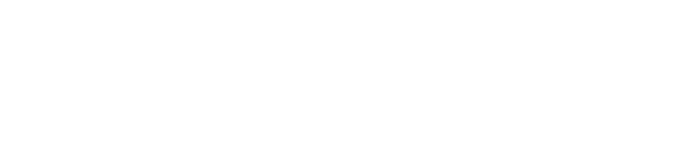
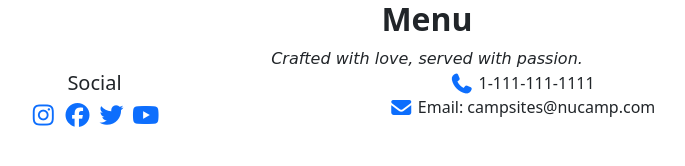
Before and after one commit to iCoreyWalker/Coffee-Shop-Anton-Corey-, a website: page index.html in a window 1280 px wide. Shown: the whole page, without its empty margins (213-898 px from the left). Drawn offline with nearby package versions, Linux system fonts and the light colour scheme.

Commit message:
added footer, container menu and replaced bootstrap link

```diff
--- a/index.html
+++ b/index.html
@@ -6,7 +6,7 @@
         <meta charset="UTF-8">
         <meta name="viewport" content="width=device-width, initial-scale=1.0">
 
-        <link rel="stylesheet" href="node_modules/bootstrap/dist/css/bootstrap-grid.min.css">
+        <link rel="stylesheet" href="node_modules/bootstrap/dist/css/bootstrap.min.css" />
 
          <!-- Additional Styling -->
         <link rel="stylesheet" href="/node_modules/@fortawesome/fontawesome-free/css/fontawesome.css" />
@@ -22,6 +22,48 @@
 <body>
 
 
+
+
+
+
+
+
+
+
+
+
+    <div class="container">
+        <div class="row text-center">
+            <div class="col">
+                <h2 class="fw-bold">Menu</h2>
+            </div>
+        </div>
+        <div class="row text-center">
+            <div class="col">
+                <i>Crafted with love, served with passion.</i>
+            </div>
+        </div>
+    </div>
+
+    <footer>
+        <div class="container">
+            <div class="row">
+                <div class="col-6 col-sm-5 text-center">
+                    <h5>Social</h5>
+                    <a href="http://instagram.com/"><i class="fa-brands fa-instagram fa-xl"></i></a>
+                    <a href="http://facebook.com/"><i class="fa-brands fa-facebook fa-xl"></i></a>
+                    <a href="http://twitter.com/"><i class="fa-brands fa-twitter fa-xl"></i></a>
+                    <a href="http://youtube.com/"><i class="fa-brands fa-youtube fa-xl"></i></a>
+                </div>
+                <div class="col-sm-4 text-center">
+                    <i class="fa-solid fa-phone fa-lg text-primary"></i> 1-111-111-1111<br />
+                    <i class="fa-solid fa-envelope fa-lg text-primary"></i> Email: campsites@nucamp.com
+
+                </div>
+            </div>
+        </div>
+    </footer>
+
     <script src="node_modules/bootstrap/dist/js/bootstrap.bundle.js"></script>
 </body>
 </html>
--- a/styles.css
+++ b/styles.css
@@ -0,0 +1,3 @@
+div i {
+    font-family: cursive;
+}
```
